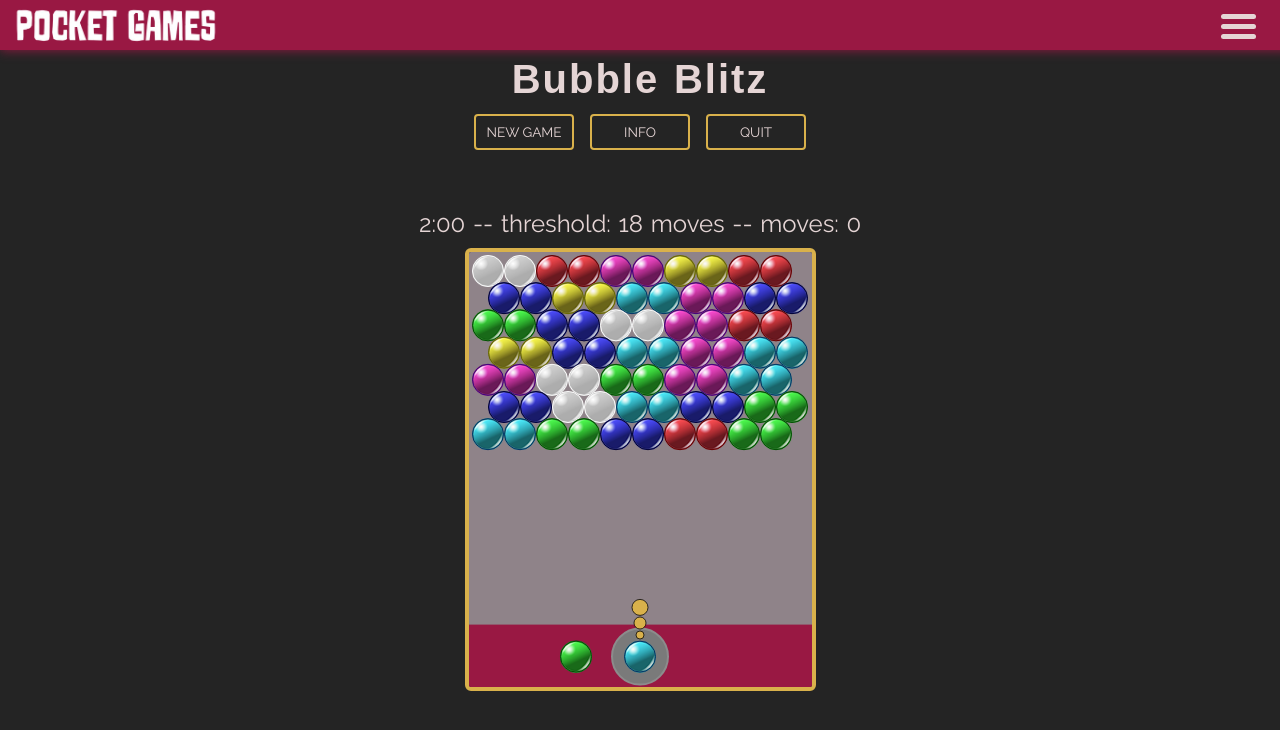
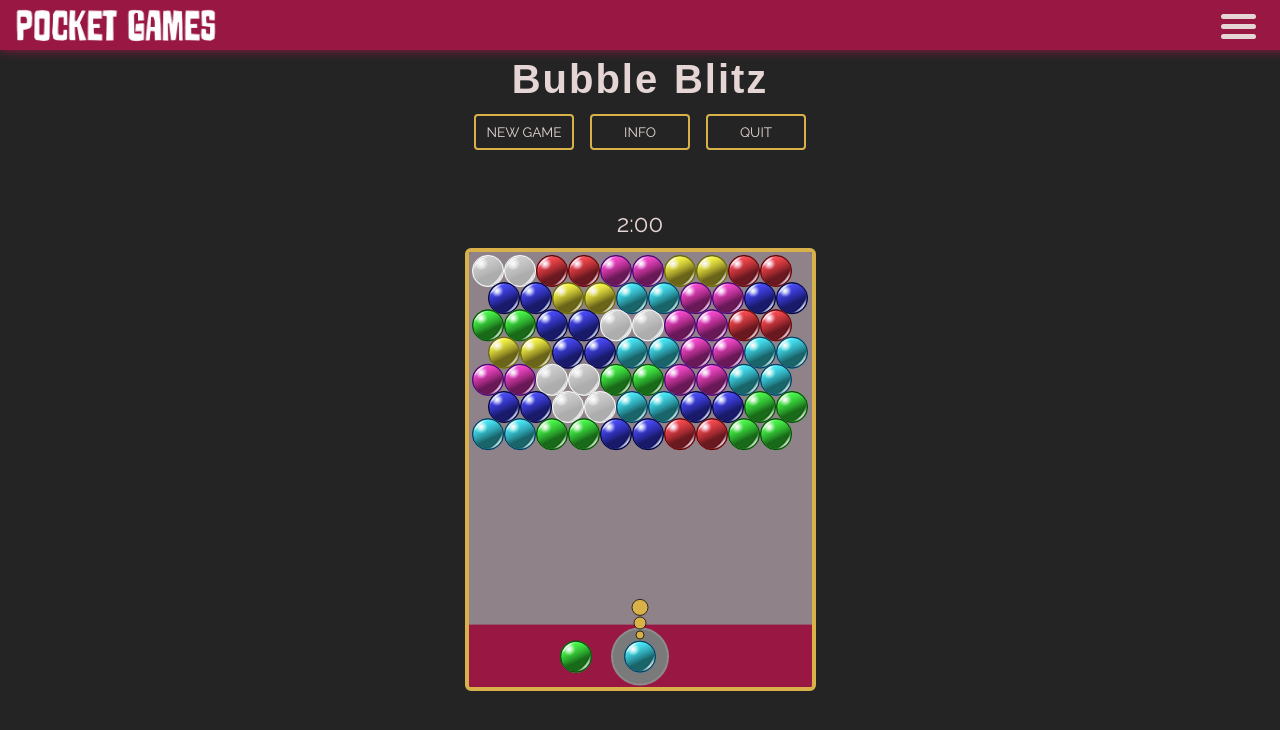
Before and after one commit to cgbridgewater/PocketGames, a React (Vite) app in the folder client/: page /games/bubbleblitz in a window 1280 px wide. Shown: the top 730 px of the page. Built offline with nearby package versions, Linux system fonts and the light colour scheme; a web font is replaced by a local one.

Commit message:
wrap up game

```diff
--- a/client/src/views/BubbleBlitz.jsx
+++ b/client/src/views/BubbleBlitz.jsx
@@ -998,7 +998,9 @@ export default function BubbleBlast({
       />
       {/* Clock display */}
       <div style={{ textAlign: 'center', fontSize: '24px', margin: '10px' }}>
-        {formatTime(timeLeft)} -- threshold: {thresholdState} moves -- moves: {counter}
+        {formatTime(timeLeft)}
+        {/* Below is for diagnostics only */}
+        {/* {formatTime(timeLeft)} -- threshold: {thresholdState} moves -- moves: {counter} */}
       </div>
       <canvas
         ref={canvasRef}
```
